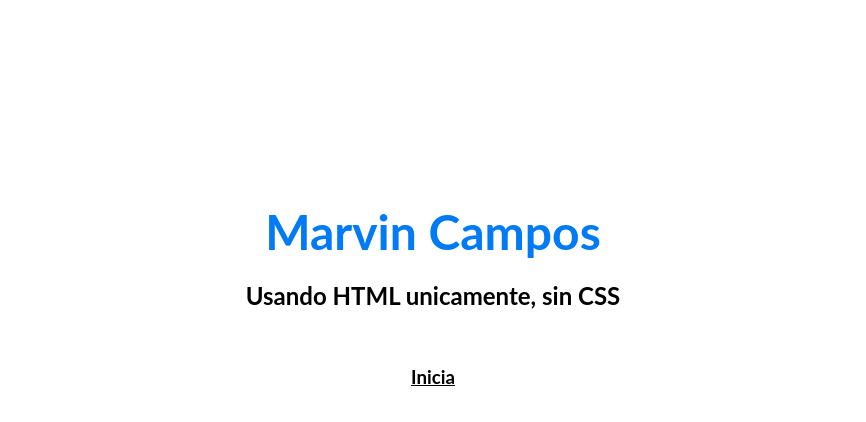
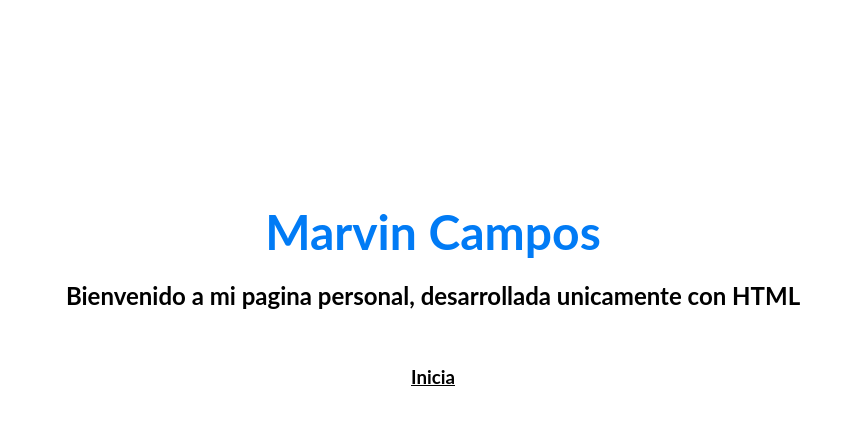
Before and after one commit to mcamposc06/portafolio, a plain HTML site: page index.html in a window 1280 px wide. Shown: the part 84-506 px from the top of the page, without its empty margins (207-1073 px from the left). Drawn offline with Linux system fonts and the light colour scheme.

Commit message:
texto modificado abajo del nombre

```diff
--- a/index.html
+++ b/index.html
@@ -28,7 +28,7 @@
 	</h1>
 	<h3 align="center">
 		<font face="Lato" color="#000" size="5">
-			Usando HTML unicamente, sin CSS
+			Bienvenido a mi pagina personal, desarrollada unicamente con HTML
 		</font>
 	</h3>
 	<br />
```
